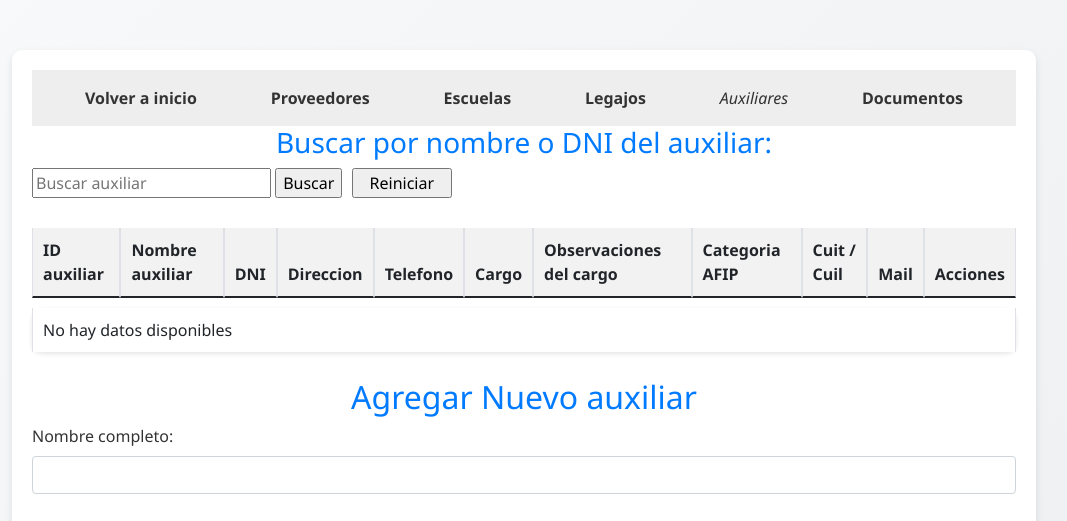
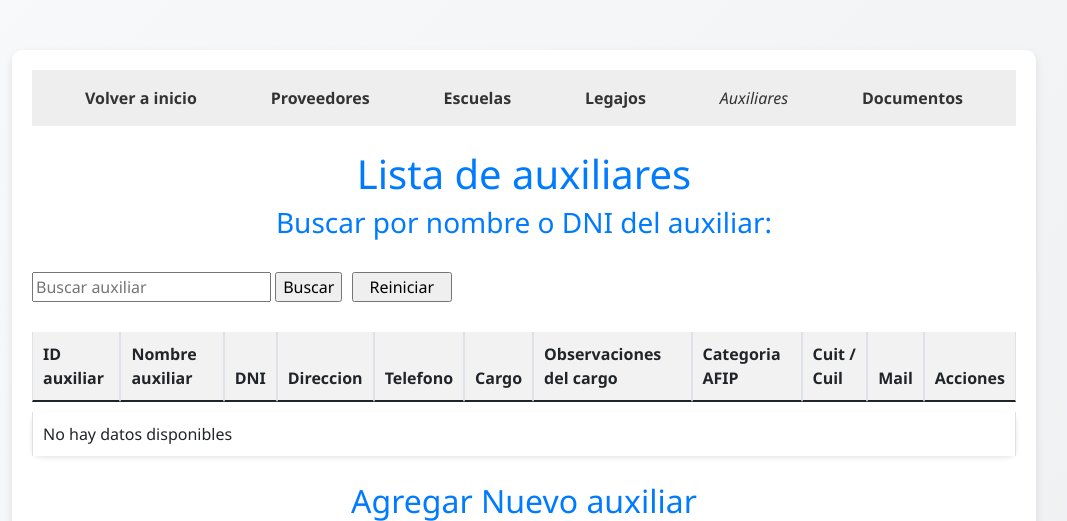
Before and after one commit to Taxx354/consejo, a PHP site: page /auxiliar/auxiliar.php in a window 1280 px wide. Shown: the top 521 px of the page, without its empty margins (116-1183 px from the left). Run offline with PHP 8.4, Linux system fonts and the light colour scheme; data that the repository does not hold is empty.

Commit message:
Update auxiliar.php

```diff
--- a/auxiliar/auxiliar.php
+++ b/auxiliar/auxiliar.php
@@ -82,8 +82,10 @@ footer {
         </ul>
         </nav>
 
-
+        <br>
+        <h1>Lista de auxiliares</h1>
         <h3>Buscar por nombre o DNI del auxiliar:</h3>
+        <br>
         <form method="get" action="">
             <input type="text" name="search" placeholder="Buscar auxiliar" value="<?php echo isset($_GET['search']) ? $_GET['search'] : '' ?>">
             <input type="submit" value="Buscar">
```
